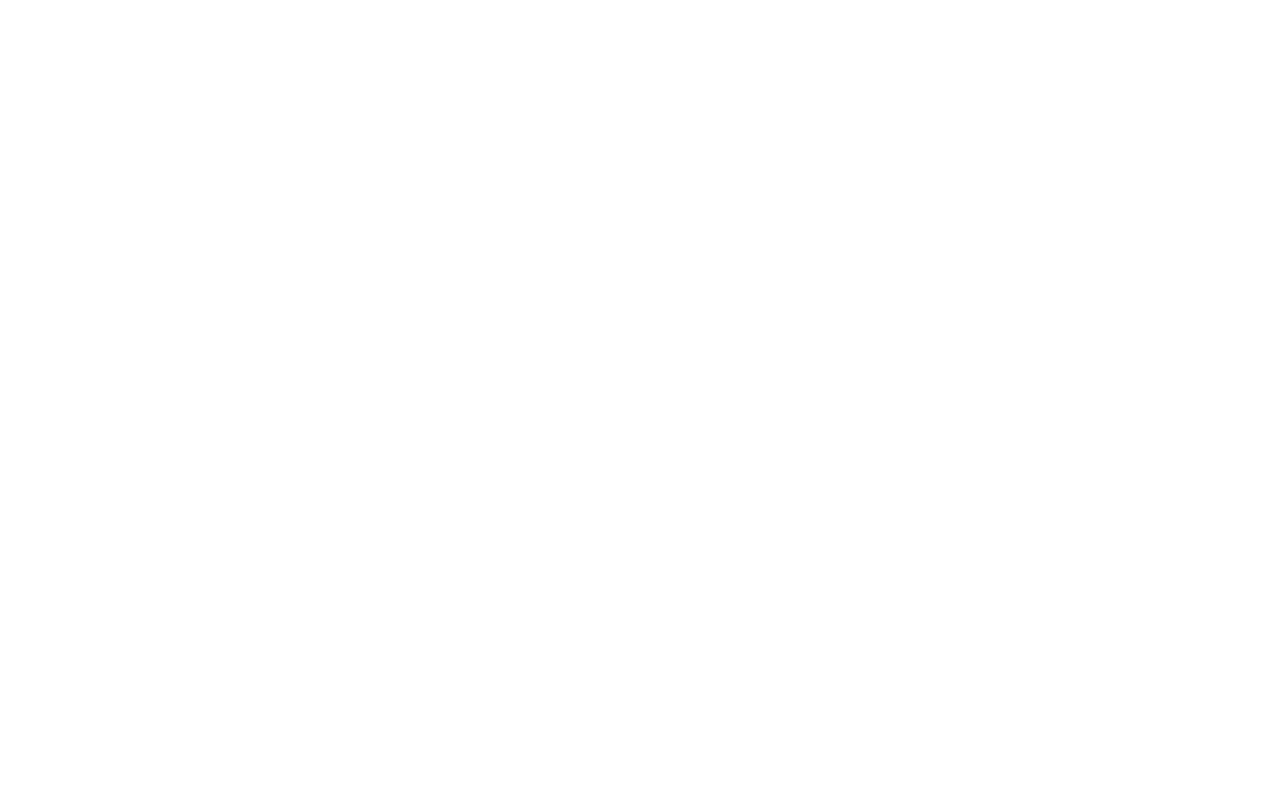
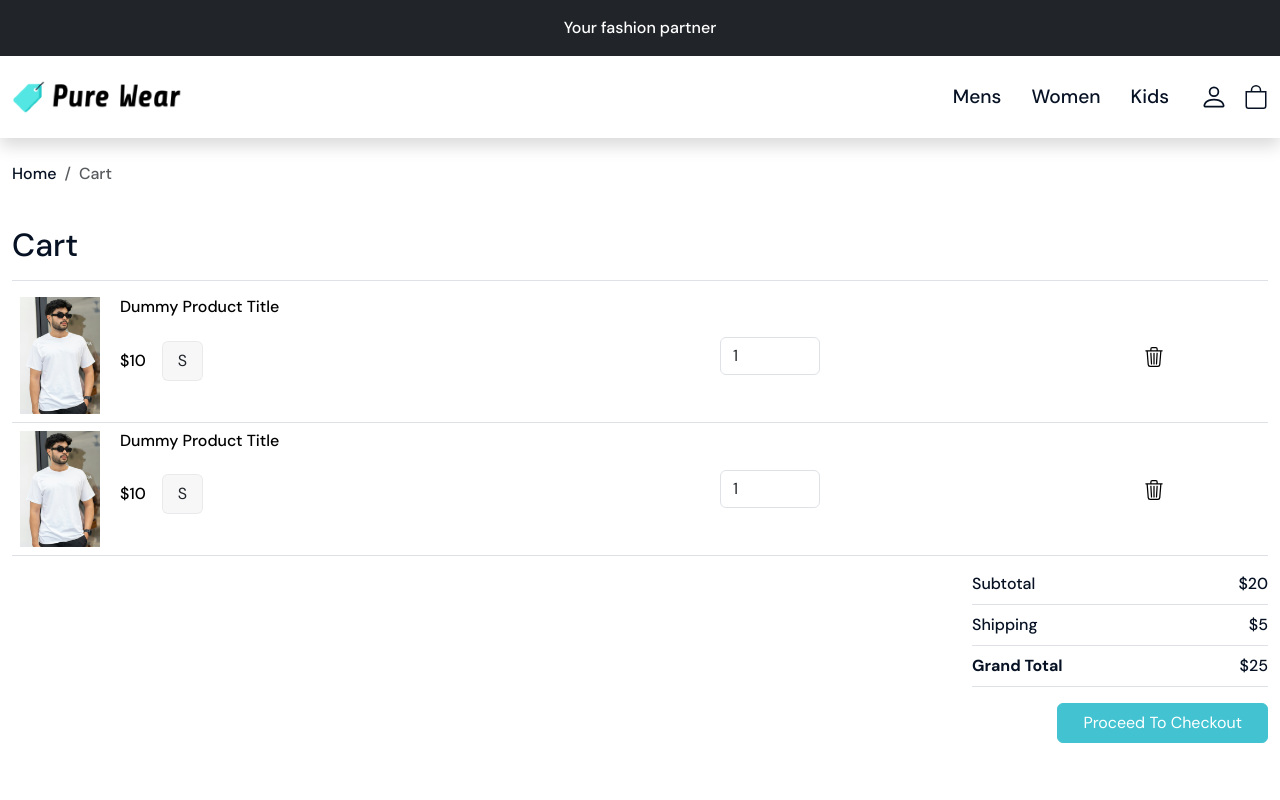
Before and after one commit to Tibro0/pura-wear, a React (Vite) app in the folder frontend/: page /cart in a window 1280 px wide. Before the commit this address had no page. Shown: the top 800 px of the page. Built offline with nearby package versions, Linux system fonts and the light colour scheme.

Commit message:
Frontend Cart Page

```diff
--- a/frontend/src/App.jsx
+++ b/frontend/src/App.jsx
@@ -3,6 +3,7 @@
 import Home from "./components/Home";
 import Shop from "./components/Shop";
 import Product from "./components/Product";
+import Cart from "./components/Cart";
 
 function App() {
   return (
@@ -12,6 +13,7 @@
           <Route path="/" element={<Home/>}/>
           <Route path="/shop" element={<Shop/>}/>
           <Route path="/product" element={<Product/>}/>
+          <Route path="/cart" element={<Cart/>}/>
         </Routes>
       </BrowserRouter>
     </>
--- /dev/null
+++ b/frontend/src/components/Cart.jsx
@@ -0,0 +1,126 @@
+import React from "react";
+import Layout from "./common/Layout";
+import { Link } from "react-router-dom";
+import ProductImg from "../assets/images/mens/six.jpg";
+
+const Cart = () => {
+  return (
+    <Layout>
+      <div className="container pb-5">
+        <div className="row">
+          <div className="col-md-12">
+            <nav aria-label="breadcrumb" className="py-4">
+              <ol class="breadcrumb">
+                <li class="breadcrumb-item">
+                  <Link to="/">Home</Link>
+                </li>
+                <li class="breadcrumb-item active" aria-current="page">
+                  Cart
+                </li>
+              </ol>
+            </nav>
+          </div>
+          <div className="col-md-12">
+            <h2 className="border-bottom pb-3">Cart</h2>
+            <table className="table">
+              <tbody>
+                <tr>
+                  <td width={100}>
+                    <img src={ProductImg} width={80} alt="" />
+                  </td>
+                  <td width={600}>
+                    <h4>Dummy Product Title</h4>
+                    <div className="d-flex align-items-center pt-3">
+                      <span>$10</span>
+                      <div className="ps-3">
+                        <button className="btn btn-size">S</button>
+                      </div>
+                    </div>
+                  </td>
+                  <td valign="middle">
+                    <input
+                      style={{ width: "100px" }}
+                      type="number"
+                      value={1}
+                      className="form-control"
+                    />
+                  </td>
+                  <td valign="middle">
+                    <svg
+                      xmlns="http://www.w3.org/2000/svg"
+                      width="20"
+                      height="20"
+                      fill="currentColor"
+                      className="bi bi-trash3"
+                      viewBox="0 0 16 16"
+                    >
+                      <path d="M6.5 1h3a.5.5 0 0 1 .5.5v1H6v-1a.5.5 0 0 1 .5-.5M11 2.5v-1A1.5 1.5 0 0 0 9.5 0h-3A1.5 1.5 0 0 0 5 1.5v1H1.5a.5.5 0 0 0 0 1h.538l.853 10.66A2 2 0 0 0 4.885 16h6.23a2 2 0 0 0 1.994-1.84l.853-10.66h.538a.5.5 0 0 0 0-1zm1.958 1-.846 10.58a1 1 0 0 1-.997.92h-6.23a1 1 0 0 1-.997-.92L3.042 3.5zm-7.487 1a.5.5 0 0 1 .528.47l.5 8.5a.5.5 0 0 1-.998.06L5 5.03a.5.5 0 0 1 .47-.53Zm5.058 0a.5.5 0 0 1 .47.53l-.5 8.5a.5.5 0 1 1-.998-.06l.5-8.5a.5.5 0 0 1 .528-.47M8 4.5a.5.5 0 0 1 .5.5v8.5a.5.5 0 0 1-1 0V5a.5.5 0 0 1 .5-.5" />
+                    </svg>
+                  </td>
+                </tr>
+                <tr>
+                  <td width={100}>
+                    <img src={ProductImg} width={80} alt="" />
+                  </td>
+                  <td width={600}>
+                    <h4>Dummy Product Title</h4>
+                    <div className="d-flex align-items-center pt-3">
+                      <span>$10</span>
+                      <div className="ps-3">
+                        <button className="btn btn-size">S</button>
+                      </div>
+                    </div>
+                  </td>
+                  <td valign="middle">
+                    <input
+                      style={{ width: "100px" }}
+                      type="number"
+                      value={1}
+                      className="form-control"
+                    />
+                  </td>
+                  <td valign="middle">
+                    <svg
+                      xmlns="http://www.w3.org/2000/svg"
+                      width="20"
+                      height="20"
+                      fill="currentColor"
+                      className="bi bi-trash3"
+                      viewBox="0 0 16 16"
+                    >
+                      <path d="M6.5 1h3a.5.5 0 0 1 .5.5v1H6v-1a.5.5 0 0 1 .5-.5M11 2.5v-1A1.5 1.5 0 0 0 9.5 0h-3A1.5 1.5 0 0 0 5 1.5v1H1.5a.5.5 0 0 0 0 1h.538l.853 10.66A2 2 0 0 0 4.885 16h6.23a2 2 0 0 0 1.994-1.84l.853-10.66h.538a.5.5 0 0 0 0-1zm1.958 1-.846 10.58a1 1 0 0 1-.997.92h-6.23a1 1 0 0 1-.997-.92L3.042 3.5zm-7.487 1a.5.5 0 0 1 .528.47l.5 8.5a.5.5 0 0 1-.998.06L5 5.03a.5.5 0 0 1 .47-.53Zm5.058 0a.5.5 0 0 1 .47.53l-.5 8.5a.5.5 0 1 1-.998-.06l.5-8.5a.5.5 0 0 1 .528-.47M8 4.5a.5.5 0 0 1 .5.5v8.5a.5.5 0 0 1-1 0V5a.5.5 0 0 1 .5-.5" />
+                    </svg>
+                  </td>
+                </tr>
+              </tbody>
+            </table>
+          </div>
+        </div>
+
+        <div className="row justify-content-end">
+          <div className="col-md-3">
+            <div className="d-flex justify-content-between border-bottom pb-2">
+              <div>Subtotal</div>
+              <div>$20</div>
+            </div>
+            <div className="d-flex justify-content-between border-bottom py-2">
+              <div>Shipping</div>
+              <div>$5</div>
+            </div>
+            <div className="d-flex justify-content-between border-bottom py-2">
+              <div>
+                <strong>Grand Total</strong>
+              </div>
+              <div>$25</div>
+            </div>
+            <div className="d-flex justify-content-end py-3">
+              <button className="btn btn-primary">Proceed To Checkout</button>
+            </div>
+          </div>
+        </div>
+      </div>
+    </Layout>
+  );
+};
+
+export default Cart;
--- a/frontend/src/components/common/Header.jsx
+++ b/frontend/src/components/common/Header.jsx
@@ -1,4 +1,5 @@
 import React from "react";
+import { Link } from "react-router-dom";
 import Nav from "react-bootstrap/Nav";
 import Navbar from "react-bootstrap/Navbar";
 import Logo from "../../assets/images/logo.png";
@@ -36,7 +37,7 @@
                 </svg>
               </a>
 
-              <a href="" className="ms-3">
+              <Link to="/cart" className="ms-3">
                 <svg
                   xmlns="http://www.w3.org/2000/svg"
                   width="24"
@@ -47,7 +48,7 @@
                 >
                   <path d="M8 1a2.5 2.5 0 0 1 2.5 2.5V4h-5v-.5A2.5 2.5 0 0 1 8 1m3.5 3v-.5a3.5 3.5 0 1 0-7 0V4H1v10a2 2 0 0 0 2 2h10a2 2 0 0 0 2-2V4zM2 5h12v9a1 1 0 0 1-1 1H3a1 1 0 0 1-1-1z"></path>
                 </svg>
-              </a>
+              </Link>
             </div>
           </Navbar.Collapse>
         </Navbar>
```
